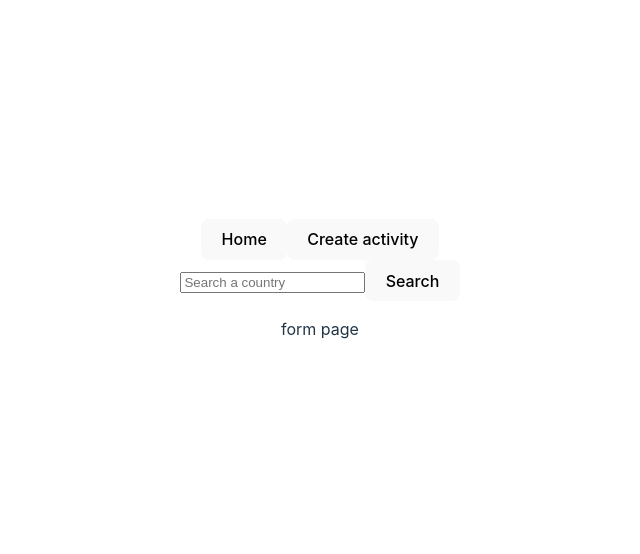
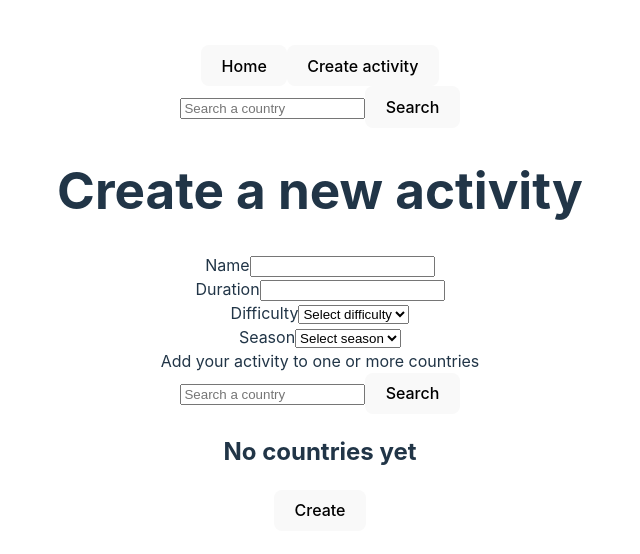
Before and after one commit to jfpisano97/fullStack_individualProyect, a React (Vite) app in the folder client/: page /form in a window 1280 px wide. Shown: the part 112-666 px from the top of the page, without its empty margins (320-960 px from the left). Built offline with nearby package versions, Linux system fonts and the light colour scheme.

Commit message:
form almost done

```diff
--- a/client/src/components/navBar/search/search.jsx
+++ b/client/src/components/navBar/search/search.jsx
@@ -30,9 +30,9 @@ function search(props) {
 
 
 
-    console.log('input', name)
+    // console.log('input', name)
 
-    console.log('country', countryByName)
+    // console.log('country', countryByName)
 
     return (
         <>
--- a/client/src/redux/actions.js
+++ b/client/src/redux/actions.js
@@ -11,6 +11,10 @@ export const FILTER_BY_ACTIVITY = 'FILTER_BY_ACTIVITY';
 export const GET_COUNTRIES = 'GET_COUNTRIES';
 export const GET_COUNTRIES_BY_ID = 'GET_COUNTRIES_BY_ID';
 export const GET_COUNTRIES_BY_NAME = 'GET_COUNTRIES_BY_NAME';
+
+export const POST_ACTIVITY = 'POST_ACTIVITY';
+
+export const ADD_COUNTRY = 'ADD_COUNTRY';
 
 
 // getting countries actions
@@ -52,7 +56,7 @@ export const getCountriesById = (id) => {
 export const getCountriesByName = (name) => {
     return async (dispatch) => {
         try {
-            const countryByName = await axios.get(`http://localhost:3001/countries/?name=${name}`)
+            const countryByName = await axios.get(`http://localhost:3001/countries/?name=${name}`);
             dispatch({
                 type: GET_COUNTRIES_BY_NAME,
                 payload: countryByName.data,
@@ -66,6 +70,42 @@ export const getCountriesByName = (name) => {
         };
     };
 };
+
+// post activity
+export const postActivity = (payload) => {
+    return async (dispatch) => {
+        try {
+            await axios.post(`http://localhost:3001/activities`, payload);
+            return dispatch({
+                type: POST_ACTIVITY,
+            })
+        } catch (error) {
+            throw new Error(error.errorMessage)
+        };
+    };
+};
+
+
+// for adding countries to the 'post activity form'
+export const addCountryList = (name) => {
+    return async (dispatch) => {
+        try {
+            const addCountry = await axios.get(`http://localhost:3001/countries/?name=${name}`)
+
+            dispatch({
+                type: ADD_COUNTRY,
+                payload: addCountry.data[0].id,
+            })
+        } catch (error) {
+            // dispatch({
+            //     type: GET_COUNTRIES_BY_NAME,
+            //     payload: { error: true, errorMessage: error },
+            // });
+            throw new Error(error.errorMessage)
+        };
+    };
+};
+
 
 // order actions
 export const orderByName = (order) => {
--- a/client/src/redux/reducer.js
+++ b/client/src/redux/reducer.js
@@ -1,6 +1,8 @@
 import { GET_COUNTRIES,
     GET_COUNTRIES_BY_ID,
     GET_COUNTRIES_BY_NAME,
+    POST_ACTIVITY,
+    ADD_COUNTRY,
     ORDER_BY_NAME,
     ORDER_BY_POPULATION,
     FILTER_BY_CONTINENT,
@@ -12,6 +14,7 @@ const initialState = {
     allCountries: [],
     countryById: [],
     countryByName: undefined,
+    addCountry: [],
     filteredCountries: [],
     error: false,
     errorMessage: "",
@@ -47,6 +50,18 @@ const rootReducer = (state = initialState, action) => {
                 };
             }
         return { ...state, countryByName: action.payload, error: false, errorMessage: "" };
+        case POST_ACTIVITY:
+            return {...state};
+        case ADD_COUNTRY:
+            if (action.payload.error) {
+                return {
+                    ...state,
+                    error: true,
+                    errorMessage: action.payload.errorMessage,
+                };
+            }
+        return { ...state, addCountry: [...state.addCountry, action.payload], error: false, errorMessage: "" };
+
         case ORDER_BY_NAME:
             let orderByName = null;
             if (!state.filteredCountries.length){
--- /dev/null
+++ b/client/src/views/formPage/addCountry/addCountryToForm.jsx
@@ -0,0 +1,44 @@
+import style from './addCountryToForm.module.css'
+import { useState, useEffect } from 'react';
+import { useDispatch, useSelector } from 'react-redux';
+import { Link } from 'react-router-dom';
+import { addCountryList } from '../../../redux/actions.js';
+
+function addCountryToForm(props) {
+
+    const [name, setName] = useState('');
+    const dispatch = useDispatch();
+
+    function handleChanges(event){
+        event.preventDefault();
+        return setName(event.target.value)
+    };
+
+
+    async function onSearch(event, name){
+        event.preventDefault();
+        if (!name) throw alert('Please type a country name');
+        try {
+            await dispatch(addCountryList(name));
+        } catch (error) {
+            alert('There is no contry with that name, try again!');
+        }
+        setName('');
+    };
+
+    // console.log('input', name)
+
+    // console.log('country', addCountry)
+
+    return (
+        <>
+            <div className={style.search}>
+                <input className ={style.input} type='search' placeholder='Search a country' value={name} onChange={handleChanges} />
+                <button className={style.addButton} onClick={(event)=>{onSearch(event, name)}}>Search</button>
+            </div>
+        </>
+    );
+
+};
+
+export default addCountryToForm;
--- a/client/src/views/formPage/formPage.jsx
+++ b/client/src/views/formPage/formPage.jsx
@@ -1,11 +1,107 @@
-
+import { useDispatch, useSelector } from 'react-redux';
+import { useState, useEffect } from 'react';
+import {Link} from 'react-router-dom';
+import style from './formPage.module.css';
+import AddCountryToForm from './addCountry/addCountryToForm.jsx';
+import { postActivity } from '../../redux/actions';
+import { addCountryList } from '../../redux/actions';
 
 function formPage() {
 
+    const dispatch = useDispatch();
+    const addCountry = useSelector(state => state.addCountry);
+
+    const [form, setForm] = useState({
+        name: '',
+        difficulty: 0,
+        duration: undefined,
+        season: '',
+        countries: [],
+    });
+
+    const handleChange = (event) => {
+        const property = event.target.name;
+        let value = event.target.value;
+        if (property === 'difficulty' || property === 'duration') {
+            value = parseInt(value, 10); // Convertir a entero en base 10
+          }
+        setForm({...form, [property]:value});
+    };
+
+    const submitHandler = (event) => {
+        event.preventDefault();
+        if (!form.name || !form.duration || !form.difficulty || !form.season || !form.duration) return alert('Missing data!');
+        if (!addCountry) return alert('You must add this activity to al teast one country')
+        if (form.duration > 5 || form.duration < 1) return alert('Invalid duration');
+        if (form.duration !== Math.floor(form.duration)) return alert('Duration must be expressed in integer numbers');
+
+
+        try {
+            dispatch(postActivity(form));
+            alert('Activity succesfully created!');
+        } catch (error) {
+            alert(error.errorMessage);
+        }
+
+
+    };
+    // console.log(form)
+    // console.log(addCountry)
+
+    // console.log(addCountry)
+
+
+
+    useEffect(() => {
+        setForm({...form, countries: addCountry});
+    }, [addCountry]);
+
     return (
-        <>
-            <p> form page </p>
-        </>
+        <div>
+            <h1>Create a new activity</h1>
+
+            <form onSubmit={submitHandler}>
+                <div>
+                    <label>Name</label>
+                    <input value={form.name} name='name' onChange={handleChange} />
+                </div>
+                <div>
+                    <label>Duration</label>
+                    <input value={form.duration} name='duration' onChange={handleChange} />
+                </div>
+                <div>
+                    <label>Difficulty</label>
+                    <select value={form.difficulty} onChange={handleChange} name='difficulty'>
+                        <option disabled value={0}>Select difficulty</option>
+                        <option value={1}>1</option>
+                        <option value={2}>2</option>
+                        <option value={3}>3</option>
+                        <option value={4}>4</option>
+                        <option value={5}>5</option>
+                    </select>
+                </div>
+                <div>
+                    <label>Season</label>
+                    <select value={form.season} onChange={handleChange} name='season'>
+                        <option disabled value=''>Select season</option>
+                        <option value='Summer'>Summer</option>
+                        <option value='Winter'>Winter</option>
+                        <option value='Autumn'>Autumn</option>
+                        <option value='Spring'>Spring</option>
+                    </select>
+                </div>
+                <div>
+                    <label>Add your activity to one or more countries</label>
+                    <AddCountryToForm />
+                    {addCountry.length === 0 ? (
+                        <h2>No countries yet</h2>
+                    ) : (
+                        addCountry.map((country, index) => (<h2 key={index}>{country}</h2>))
+                    )}
+                </div>
+                <button type="submit">Create</button>
+            </form>
+        </div>
     );
 };
 
```
Also changed, not shown: client/src/views/formPage/addCountry/addCountryToForm.module.css (added), 1 other file (tests, documents, lock files or other folders).
